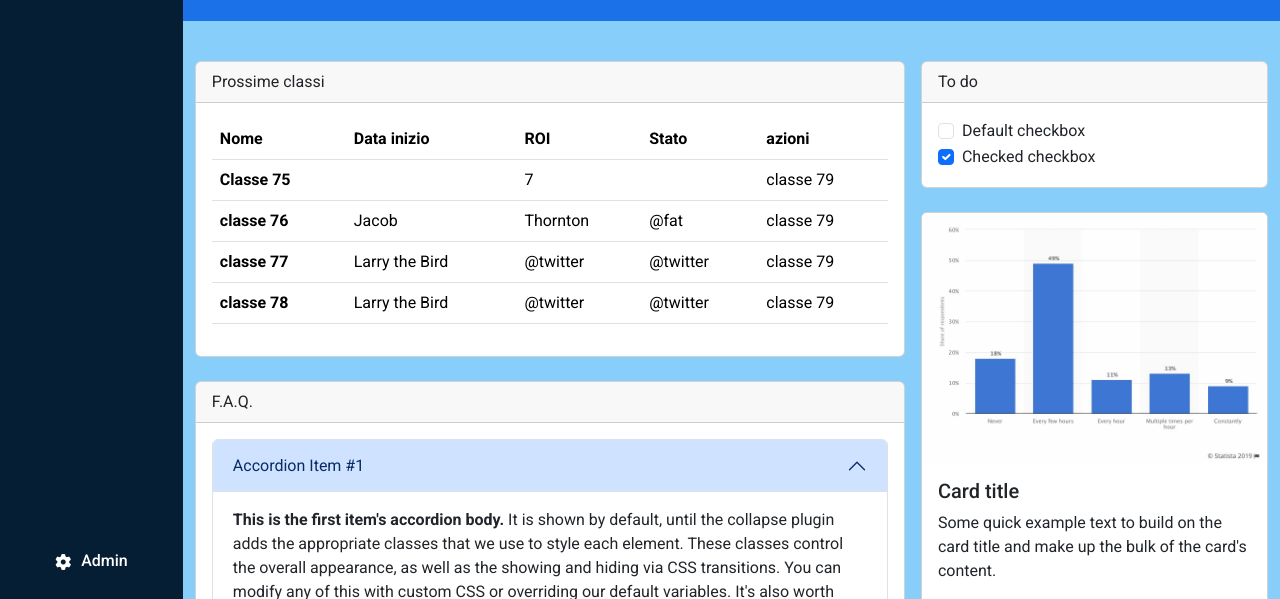
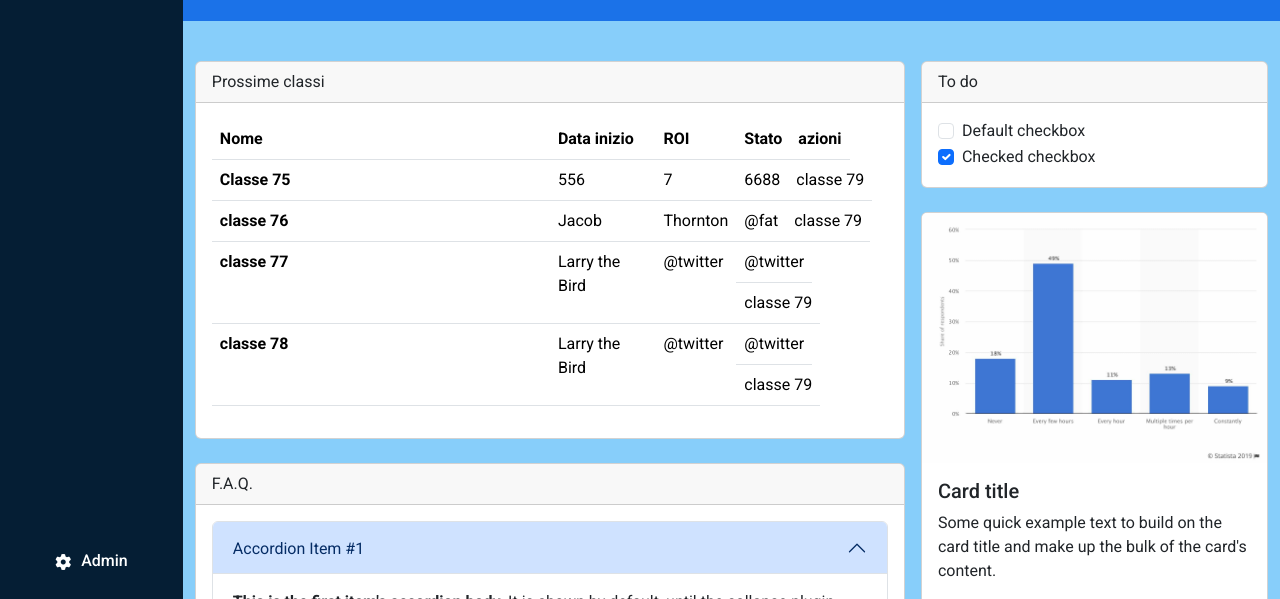
Before and after one commit to Paolacocc/html-css-bootstrap-dashboard, a plain HTML site: page index.html in a window 1280 px wide. Shown: the part 201-800 px from the top of the page. Drawn offline with nearby package versions, Linux system fonts and the light colour scheme.

Commit message:
Add: table responsiviness

```diff
--- a/index.html
+++ b/index.html
@@ -172,47 +172,47 @@
                                     <table class="table">
                                         <thead>
                                           <tr>
-                                            <th colspan="3">Nome</th>
+                                            <th  class="col-6">Nome</th>
                                             <th>Data inizio</th>
                                             <th>ROI</th>
-                                            <th>Stato</th>
-                                            <th>azioni</th>
+                                            <th class="d-none d-lg-inline-block">Stato</th>
+                                            <th class="d-none d-lg-inline-block">azioni</th>
 
                                           </tr>
                                         </thead>
                                         <tbody>
                                           <tr>
-                                            <th colspan="3" scope="row">Classe 75</th>
-                                            <td></td>
+                                            <th scope="row">Classe 75</th>
+                                            <td>556</td>
                                             <td>7</td>
-                                            <td></td>
-                                            <td>classe 79</td>
+                                            <td class="d-none d-lg-inline-block">6688</td>
+                                            <td class="d-none d-lg-inline-block">classe 79</td>
 
 
                                           </tr>
                                           <tr>
-                                            <th colspan="3" scope="row">classe 76</th>
+                                            <th scope="row">classe 76</th>
                                             <td>Jacob</td>
                                             <td>Thornton</td>
-                                            <td>@fat</td>
-                                            <td>classe 79</td>
+                                            <td class="d-none d-lg-inline-block">@fat</td>
+                                            <td class="d-none d-lg-inline-block">classe 79</td>
 
                                           </tr>
                                           <tr>
-                                            <th colspan="3" scope="row">classe 77</th>
+                                            <th scope="row">classe 77</th>
                                             <td>Larry the Bird</td>
                                             <td>@twitter</td>
-                                            <td>@twitter</td>
-                                            <td>classe 79</td>
+                                            <td class="d-none d-lg-inline-block">@twitter</td>
+                                            <td class="d-none d-lg-inline-block">classe 79</td>
 
 
                                           </tr>
                                           <tr>
-                                            <th colspan="3" scope="row">classe 78</th>
+                                            <th scope="row">classe 78</th>
                                             <td>Larry the Bird</td>
                                             <td>@twitter</td>
-                                            <td>@twitter</td>
-                                            <td>classe 79</td>
+                                            <td class="d-none d-lg-inline-block">@twitter</td>
+                                            <td class="d-none d-lg-inline-block">classe 79</td>
 
 
                                           </tr>
```
